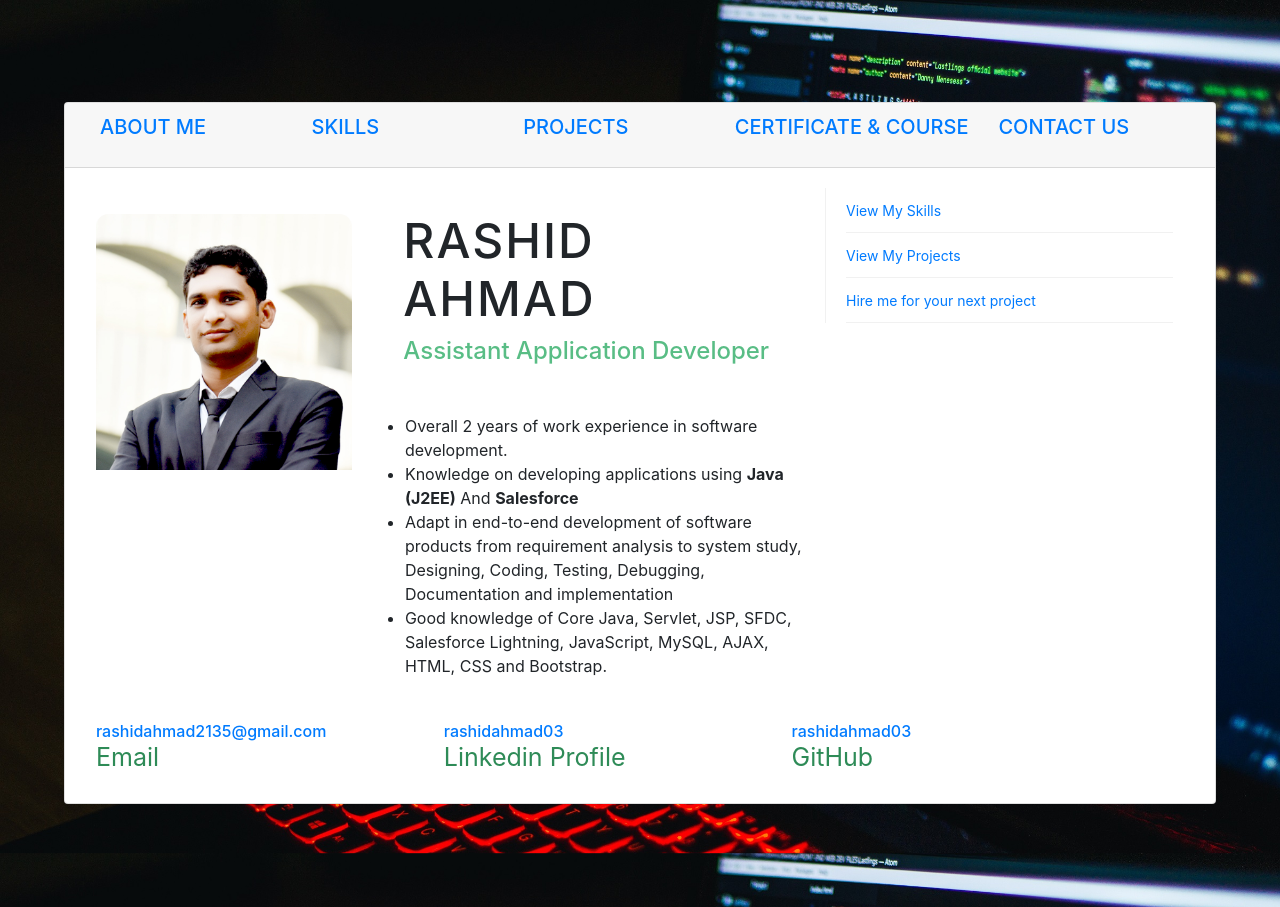
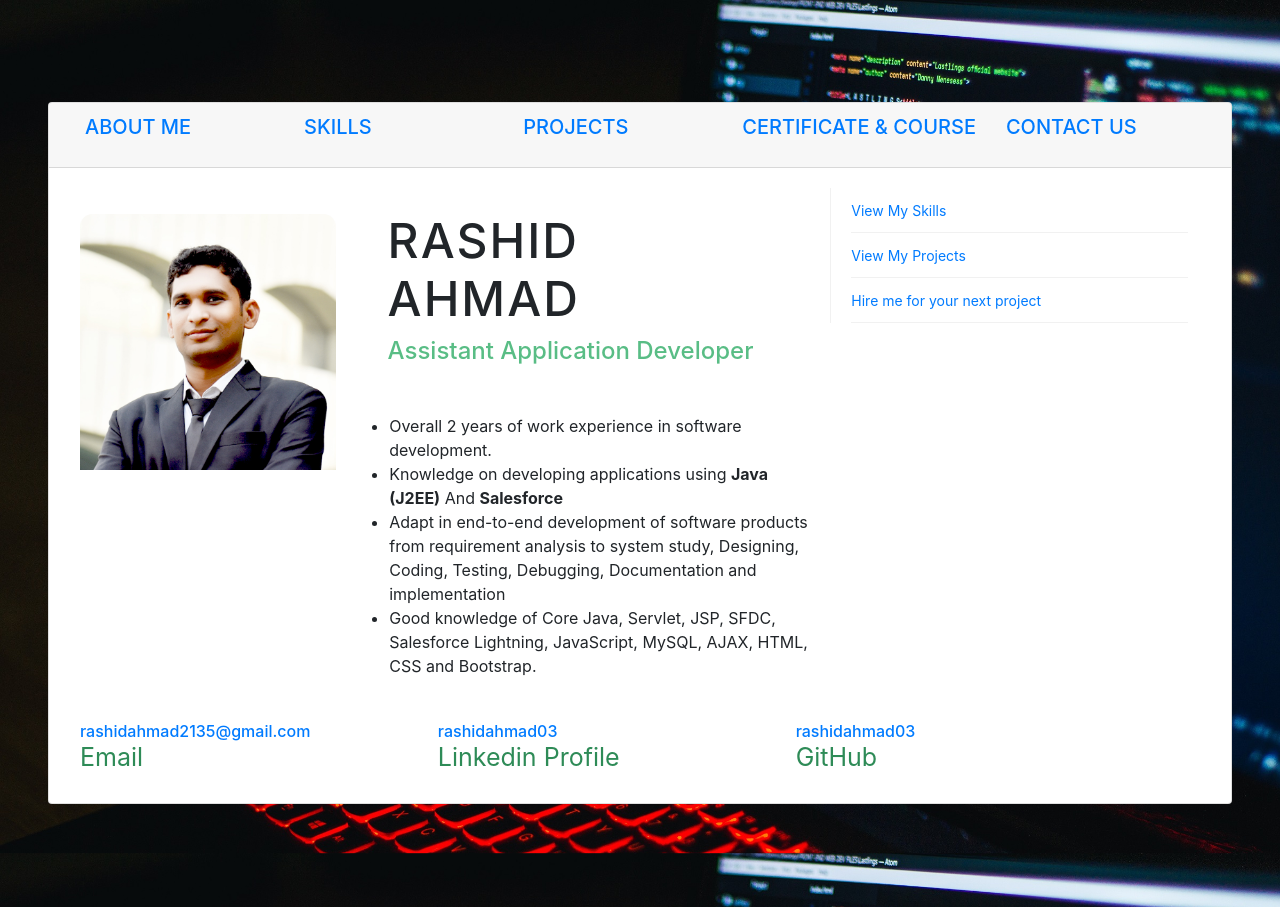
Before and after one commit to rashidahmad03/NodeProjectAPI, an Angular app: page / in a window 1280 px wide. Built offline with nearby package versions, Linux system fonts and the light colour scheme.

Commit message:
make it better

```diff
--- a/src/app/app.component.html
+++ b/src/app/app.component.html
@@ -7,7 +7,7 @@
 
 
 
-<div class="card" style="margin: 8vw 8vh">
+<div class="card" style="margin: 8vw 6vh">
   <h5 class="card-header" *ngIf="isMobile === false">
     <app-header></app-header>
   </h5>
```
